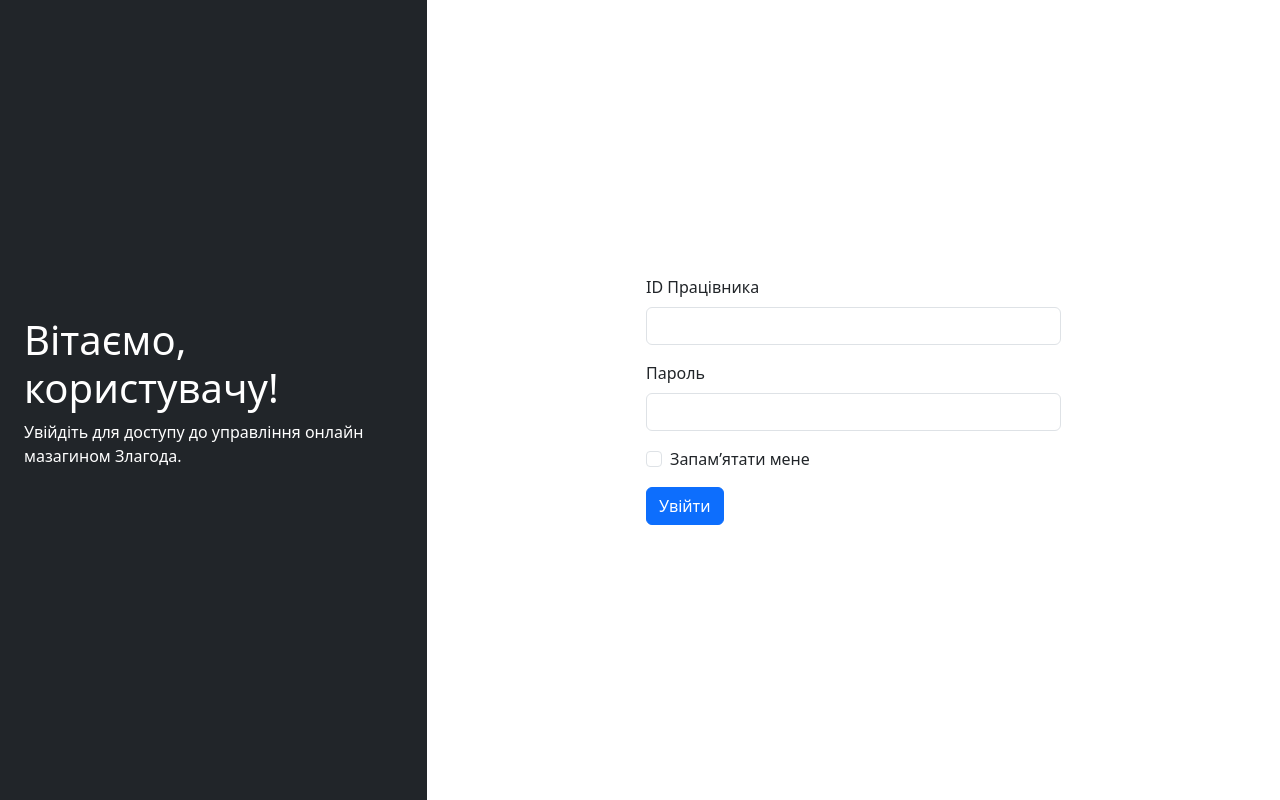
After one commit to r-rin/ts-nest-supermarket, a Node project: template views/login.hbs in a window 1280 px wide. The commit adds this page. Run offline with Node 20 templates, Linux system fonts and the light colour scheme; the template is opened without the code that fills it, so the values that code supplies are empty; style sheets or scripts are compiled from the project's sources.

Commit message:
Connected hbs, created `login` endpoint and a page for it

```diff
--- a/data/sql_script.sql
+++ b/data/sql_script.sql
@@ -23,6 +23,7 @@ CREATE TABLE IF NOT EXISTS Global_Variables
 );
 
 INSERT INTO Global_Variables (variable, value) VALUES ('vat', '0.2');
+-- INSERT INTO Global_Variables (variable, value) VALUES ('sale_percent', '0.8');
 
 CREATE TABLE IF NOT EXISTS Employee
 (
--- a/src/client/client.module.ts
+++ b/src/client/client.module.ts
@@ -1,9 +1,10 @@
 import { Module } from '@nestjs/common';
+import { ClientController } from './client.controller';
 
 @Module({
   imports: [],
   providers: [],
-  controllers: [],
+  controllers: [ClientController],
   exports: [],
 })
 export class ClientModule {}
--- a/src/main.ts
+++ b/src/main.ts
@@ -1,10 +1,17 @@
 import { NestFactory } from '@nestjs/core';
+import { NestExpressApplication } from '@nestjs/platform-express';
 import { AppModule } from './app.module';
 import * as dotenv from 'dotenv';
+import { join } from 'path';
 
 async function bootstrap() {
   dotenv.config();
-  const app = await NestFactory.create(AppModule);
+  const app = await NestFactory.create<NestExpressApplication>(AppModule);
+
+  app.useStaticAssets(join(__dirname, '..', 'public'));
+  app.setBaseViewsDir(join(__dirname, '..', 'views'));
+  app.setViewEngine('hbs');
+
   await app.listen(3000);
 }
 bootstrap();
--- /dev/null
+++ b/src/web/scss/login.scss
@@ -0,0 +1,15 @@
+@import 'node_modules/bootstrap/scss/bootstrap';
+
+body {
+  height: 100vh;
+  min-height: 100vh;
+}
+
+.row > * {
+  align-content: center;
+}
+
+.side-panel {
+  color: $white;
+  background-color: $body-bg-dark;
+}
--- a/views/index.html
+++ b/views/index.html
@@ -13,7 +13,7 @@
     <link rel="preconnect" href="https://fonts.gstatic.com" crossorigin />
     <link href="https://fonts.googleapis.com/css2?family=Roboto:wght@300;400;500;700&display=swap" rel="stylesheet" />
 
-    <link rel="stylesheet" href="styles.css">
+    <link rel="stylesheet" href="/css/styles.css">
 
     <script src="https://kit.fontawesome.com/587999e65d.js" crossorigin="anonymous"></script>
 
--- /dev/null
+++ b/views/login.hbs
@@ -0,0 +1,53 @@
+<!doctype html>
+<html lang="uk">
+<head>
+  <meta charset="UTF-8">
+  <meta name="viewport"
+        content="width=device-width, user-scalable=no, initial-scale=1.0, maximum-scale=1.0, minimum-scale=1.0">
+  <meta http-equiv="X-UA-Compatible" content="ie=edge">
+  <link href="https://cdn.jsdelivr.net/npm/bootstrap@5.3.3/dist/css/bootstrap.min.css" rel="stylesheet" integrity="sha384-QWTKZyjpPEjISv5WaRU9OFeRpok6YctnYmDr5pNlyT2bRjXh0JMhjY6hW+ALEwIH" crossorigin="anonymous">
+  <link href="/css/common.css" rel="stylesheet">
+  <link href="/css/login.css" rel="stylesheet">
+  <title>Вхід</title>
+</head>
+<body>
+
+  <div class="container-fluid h-100">
+    <div class="row h-100">
+
+      <div class="side-panel col-0 col-md-4 px-4 d-none d-md-block">
+        <h1>
+          Вітаємо, користувачу!
+        </h1>
+        <p>
+          Увійдіть для доступу до управління онлайн мазагином Злагода.
+        </p>
+      </div>
+      <div class="col-12 col-md-8 d-flex justify-content-center align-items-center">
+
+        <div class="w-50">
+          <form>
+            <div class="mb-3">
+              <label for="employee_id" class="form-label">ID Працівника</label>
+              <input type="text" class="form-control" id="employee_id" aria-describedby="Ідентифікатор працівника">
+            </div>
+            <div class="mb-3">
+              <label for="password" class="form-label">Пароль</label>
+              <input type="password" class="form-control" id="password">
+            </div>
+            <div class="mb-3 form-check">
+              <input type="checkbox" class="form-check-input" id="remember_me">
+              <label class="form-check-label" for="remember_me">Запамʼятати мене</label>
+            </div>
+            <button type="submit" class="btn btn-primary">Увійти</button>
+          </form>
+        </div>
+
+      </div>
+    </div>
+
+  </div>
+
+  <script src="https://cdn.jsdelivr.net/npm/bootstrap@5.3.3/dist/js/bootstrap.bundle.min.js" integrity="sha384-YvpcrYf0tY3lHB60NNkmXc5s9fDVZLESaAA55NDzOxhy9GkcIdslK1eN7N6jIeHz" crossorigin="anonymous"></script>
+</body>
+</html>
```
Also changed, not shown: package.json (+12 -4 lines), src/api/api.controller.ts (+11 -2 lines), src/api/api.module.ts (+4 -3 lines), src/api/api.service.ts (+7 -0 lines), src/client/client.controller.ts (added, +10 -0 lines), src/web/scss/styles.scss (line endings or trailing spaces), 4 other files.
